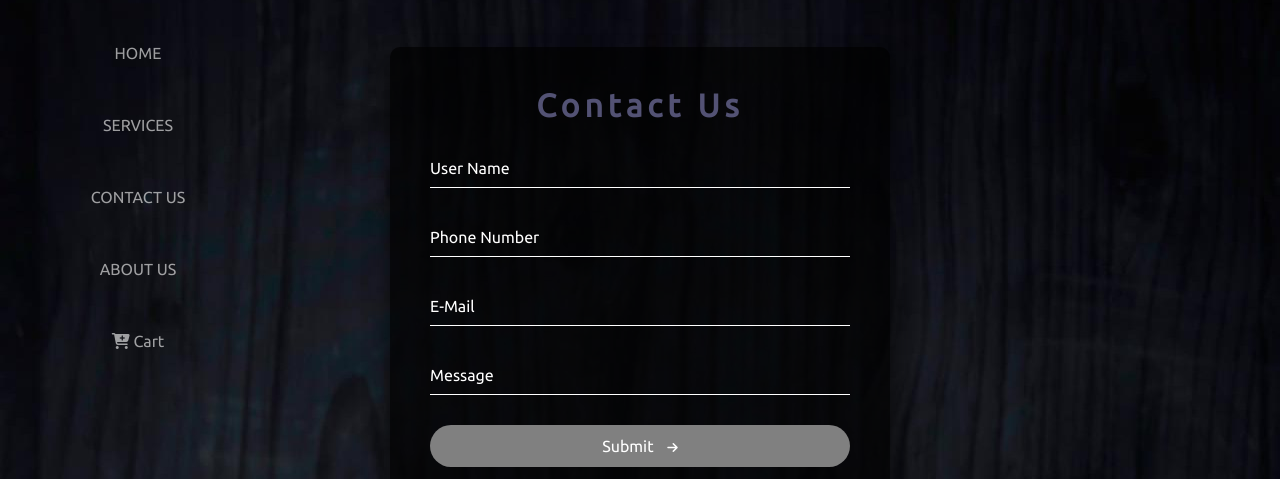
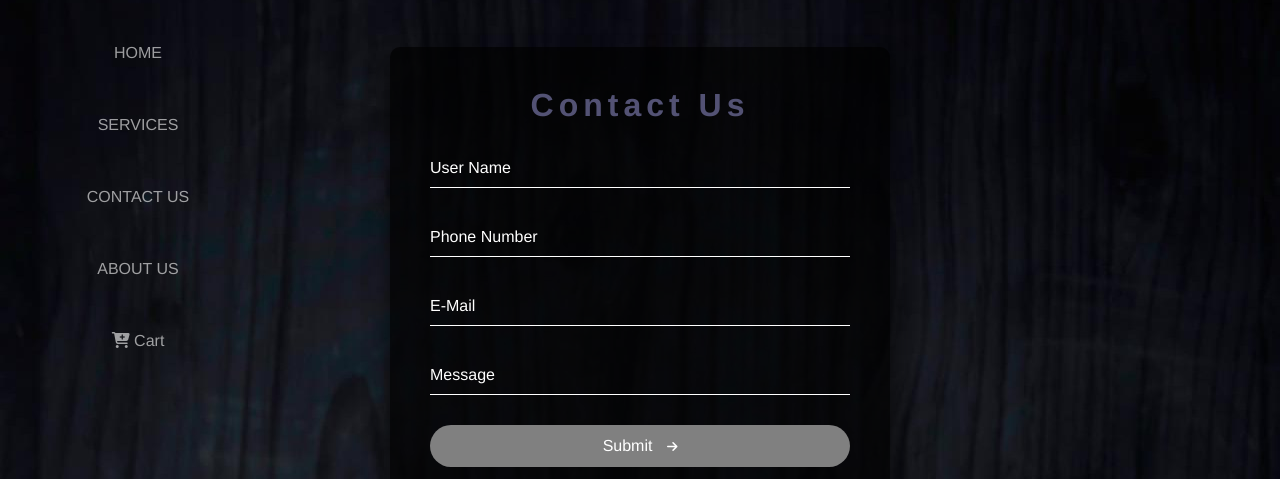
Before and after one commit to harshraj2hr/Shokudo, a plain HTML site: page contact.html in a window 1280 px wide. Shown: the part 93-572 px from the top of the page. Drawn offline with Linux system fonts and the light colour scheme.

Commit message:
Update Verzeo_WD_MajorProject_ContactUs.css

```diff
--- a/Verzeo_WD_MajorProject_ContactUs.css
+++ b/Verzeo_WD_MajorProject_ContactUs.css
@@ -1,9 +1,9 @@
-@import url('https://fonts.googleapis.com/css?family=Ubuntu');
+
 
 *{
   margin: 0;
   padding: 0;
-  font-family: 'Ubuntu', sans-serif;
+  font-family: Helvetica, sans-serif;
 }
 
 body{
@@ -50,7 +50,7 @@ body{
   resize: none;
 }
 .btn{
-  background: gray;
+  background: grey;
   text-align: center;
   color: #fff;
   padding: 12px;
```
